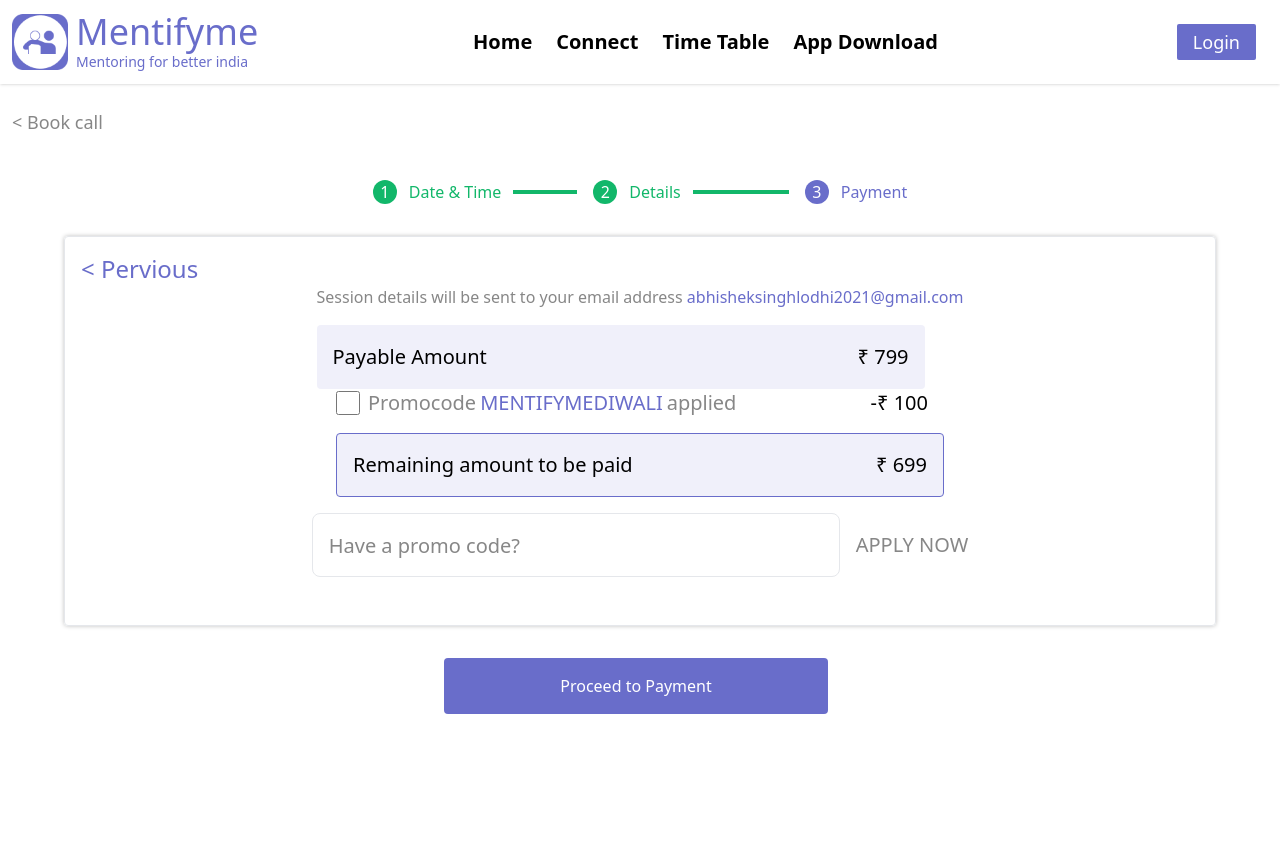
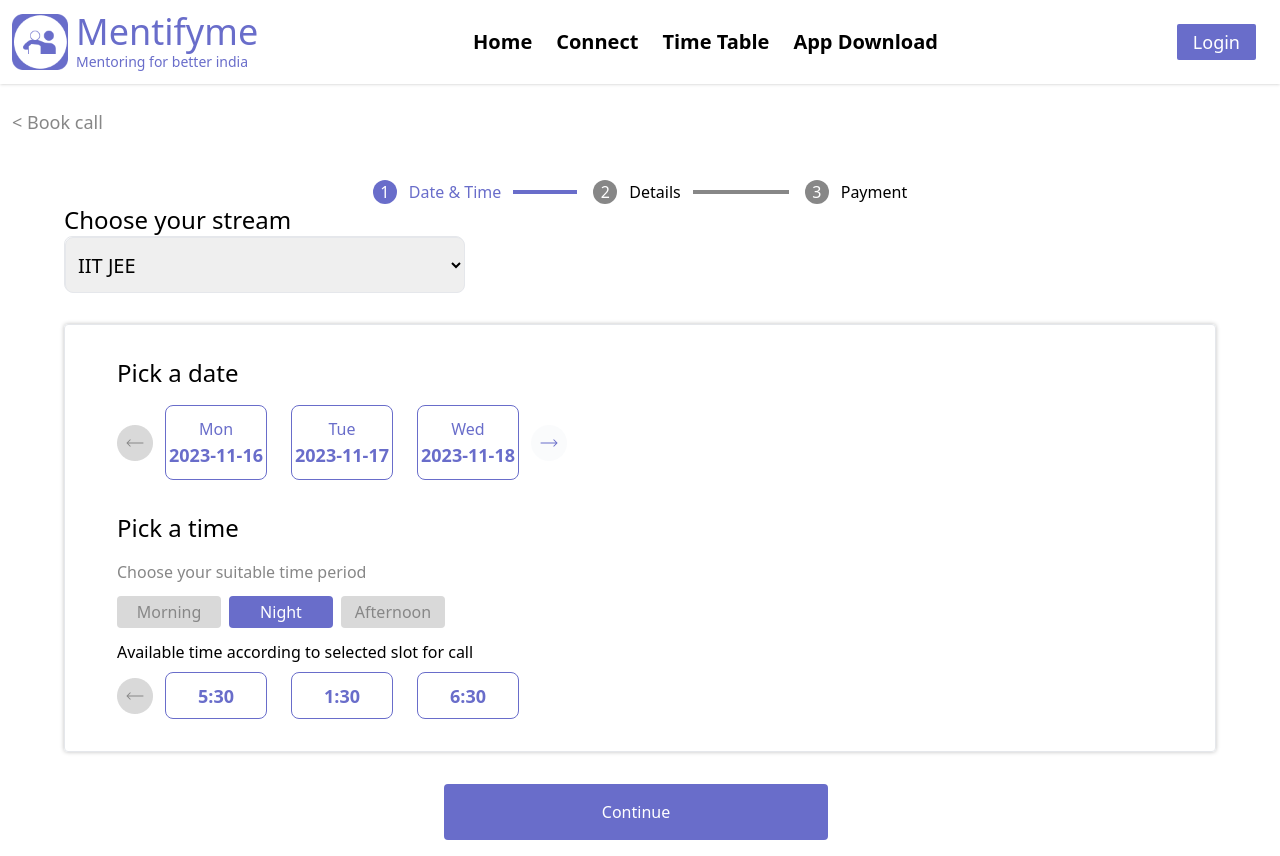
Before and after one commit to shubhashit/Mentifyme, a React (Create React App) app in the folder frontend/: page /payment in a window 1280 px wide. Before the commit the page ends 800 px from the top, so only its background shows below. Built offline with nearby package versions, Linux system fonts and the light colour scheme.

Commit message:
url modified

```diff
--- a/frontend/src/Landingpage.js
+++ b/frontend/src/Landingpage.js
@@ -12,7 +12,8 @@
 
 export default function Landingpage() {
   const [data, setData] = useState(null);
-
+  const url = process.env.REACT_APP_BASE_URL;
+  console.log(url)
   useEffect(() => {
     // Make a GET request
     async function fetchdata (){
@@ -23,7 +24,7 @@
         // "ngrok-skip-browser-warning": "69420",
       }
 
-      let response = await fetch("https://fa67-2401-4900-73e4-ae27-88ba-e20e-3377-af33.ngrok-free.app/api/index/", {
+      let response = await fetch(`${url}/api/index`, {
         method: "GET",
         headers: headersList
       });
@@ -33,7 +34,7 @@
       console.log(data);
       // console.log(data.banner)
     }
-    // fetchdata();
+    fetchdata();
   }, []);
   return (
     <div>
--- a/frontend/src/components/Payment.js
+++ b/frontend/src/components/Payment.js
@@ -6,11 +6,13 @@
 
 
 export default function Payment() {
-  const [section , setsection] = useState(3);
-  const [Date , setDate] = useState();
-  const [Time , setTime] = useState();
+  const [section , setsection] = useState(1);
+  const [Date , setDate] = useState({});
+  const [Time , setTime] = useState({});
+  const [Stream , setStream] = useState();
   const [personaldetails , setpersonaldetails] = useState({});
   console.log(personaldetails)
+  console.log(Date , Time , Stream)
   function paymentSequence() {
     console.log('continue')
     if(section == 1){
@@ -33,7 +35,7 @@
   return (
     <div className='mb-4'>
       <Navbar></Navbar>
-      {section == 1 ? <PickDateTime OnPrevious={OnPrevious} setsection={setsection} paymentSequence={paymentSequence} setDate = {setDate} setTime={setTime}></PickDateTime> : <></>}
+      {section == 1 ? <PickDateTime OnPrevious={OnPrevious} setsection={setsection} paymentSequence={paymentSequence} setDate = {setDate} setTime={setTime} setStream = {setStream}></PickDateTime> : <></>}
       {section == 2 ? <Details OnPrevious={OnPrevious} setpersonaldetails={setpersonaldetails} setsection={setsection} paymentSequence={paymentSequence}></Details> : <></>}
       {section == 3 ? <PromoCode OnPrevious={OnPrevious} setsection={setsection} paymentSequence={paymentSequence}></PromoCode> : <></>}
     </div>
--- a/frontend/src/components/PickDateTime.js
+++ b/frontend/src/components/PickDateTime.js
@@ -4,8 +4,8 @@
 import Dateslot from './Dateslot'
 
 export default function PickDateTime(props) {
-    const [datetime, setdatetime] = useState(null)
-    const [stream, setStream] = useState();
+    // const [datetime, setdatetime] = useState()
+    // const [stream, setStream] = useState();
     useEffect(() => {
         // Make a GET request
         async function fetchdata() {
@@ -63,9 +63,21 @@
         }
     ];
     function handleDropdownChange(event) {
-        console.log(event.target.value)
-        setStream(event.target.value)
+        // console.log(event.target.value)
+        // setStream(event.target.value)
+        props.setStream(event.target.value);
     }
+    function Oncontinue(){
+        console.log('hell')
+
+        props.paymentSequence;
+    }
+    // selectDate = () =>{
+
+        // }
+
+    // console.log(stream)
+    // console.log(datetime)
 
     return (
         <>
@@ -105,13 +117,15 @@
                     <div className='font-medium text-2xl mb-4 text-[]'>Pick a date</div>
                     <div className='flex flex-row items-center'>
                         <img src={leftdate} alt="" />
-                        {datetime &&
-                            datetime.map((item, index) => (
-                                <Dateslot key={item.id} day={item.Day} date={item.slot_date} color="#696DCA" />
+                        {
+                            arr.map((item, index) => (
+                                <div key={item.id} className='cursor-pointer' onClick={()=>{props.setDate({"date" : item.slot_date})}}>
+                                    <Dateslot day={item.Day} date={item.slot_date} color="#696DCA"  />
+                                </div>
                             ))
                         }
                         {
-                            /* <Dateslot day='Mon' date="28 Oct" color="#696DCA"></Dateslot>*/
+                            /* <Dateslot day='Mon' date="28 Oct" color="#696DCA"></Dateslot> */
                         }
                         <img src={rightdate} alt="" />
                     </div>
@@ -133,7 +147,7 @@
                         <img src={leftdate} alt="" />
                         {
                             arr.map((item, index) => (
-                                <div key={item.id} className={`w-[6.375rem] h-[2.9375rem] rounded-lg flex flex-col items-center justify-center border border-[#696DCA] mr-3 ml-3`}>
+                                <div key={item.id} className={`w-[6.375rem] h-[2.9375rem] rounded-lg flex flex-col items-center justify-center border border-[#696DCA] mr-3 ml-3 cursor-pointer`} onClick={() =>{props.setTime({"time" : item.Time_slot})}}>
                                     <div className={`text-[#696DCA] text-lg font-bold`}>{item.Time_slot}</div>
                                 </div>
                             ))
@@ -182,13 +196,13 @@
                         <div className='font-medium text-lg mb-4 text-[]'>Pick a date</div>
                         <div className='flex flex-row items-center'>
                             <img src={leftdate} alt="" />
-                            {datetime &&
+                            {
                                 arr.map((item, index) => (
                                     <Dateslot key={item.id} day={item.Day} date={item.slot_date} color="#696DCA" />
                                 ))
                             }
                             {
-                                /* <Dateslot day='Mon' date="28 Oct" color="#696DCA"></Dateslot>*/
+                                //  <Dateslot day='Mon' date="28 Oct" color="#696DCA"></Dateslot>
                             }
                             <img src={rightdate} alt="" />
                         </div>
@@ -221,7 +235,7 @@
                         </div>
                     </div>
                 </div>
-                <div className='w-[80%] p-4 text-[12px] font-medium bg-[#696DCA] rounded text-[white] flex justify-center items-center mr-2 cursor-pointer' onClick={props.paymentSequence}>Continue</div>
+                <div className='w-[80%] p-4 text-[12px] font-medium bg-[#696DCA] rounded text-[white] flex justify-center items-center mr-2 cursor-pointer' onClick={Oncontinue}>Continue</div>
             </div>
 
         </>
```
Also changed, not shown: 1 other file (tests, documents, lock files or other folders).
